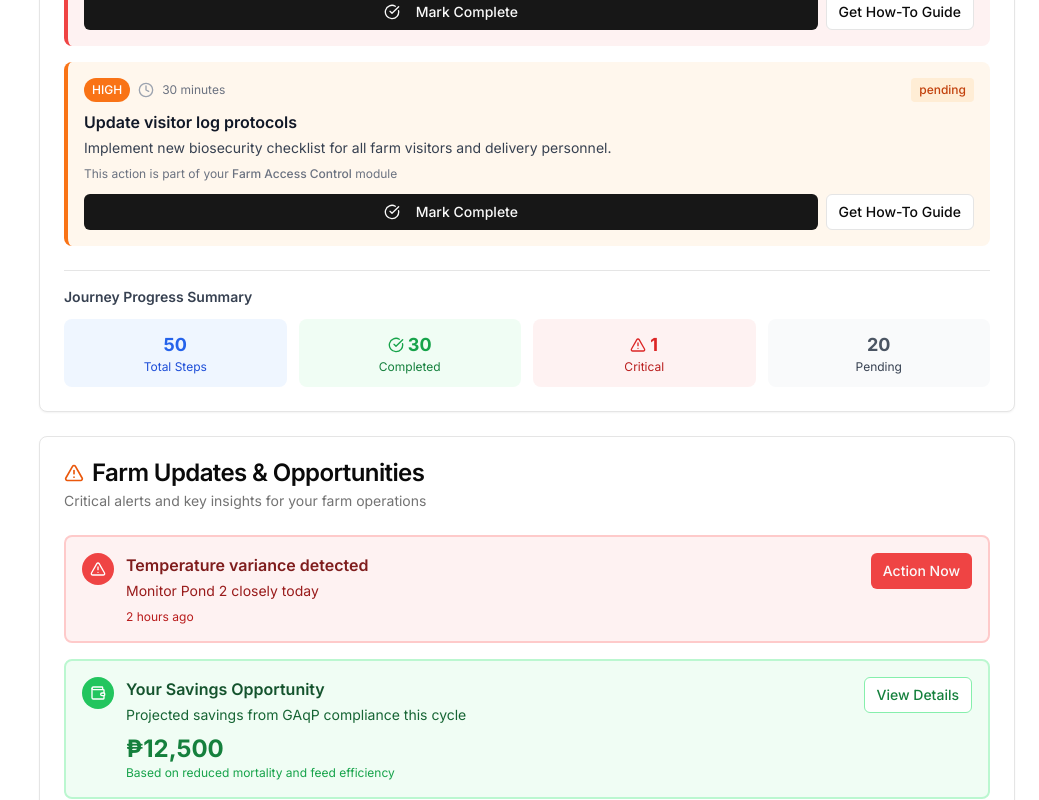
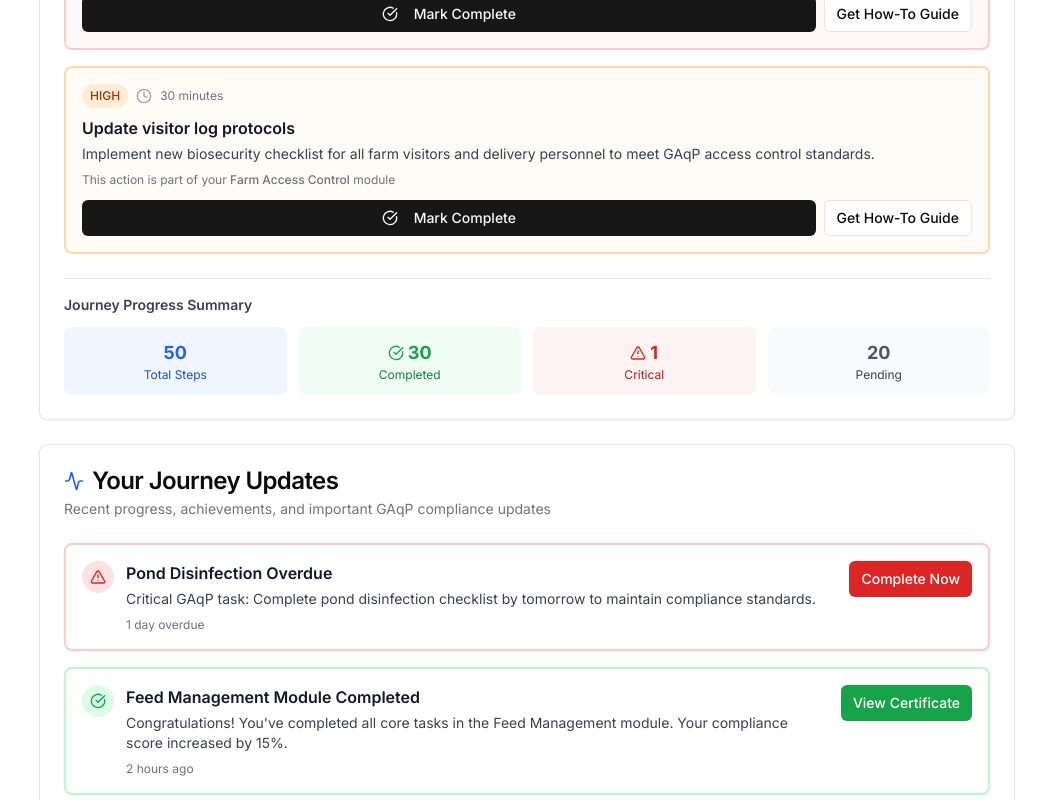
Before and after one commit to Web3-Iligan/LikAI, a Next.js app: page /dashboard in a window 1280 px wide. Shown: the part 1240-2040 px from the top of the page, without its empty margins (241-1280 px from the left). Built offline with nearby package versions, Linux system fonts and the light colour scheme.

Commit message:
Enhance DashboardOverview with updated task titles, improved alert system, and refined action hub for better user engagement and compliance tracking.

```diff
--- a/components/dashboard/dashboard-overview.tsx
+++ b/components/dashboard/dashboard-overview.tsx
@@ -6,6 +6,8 @@ import {
   Award,
   CheckCircle,
   Clock,
+  CloudRain,
+  DollarSign,
   Droplets,
   HeartHandshake,
   MapPin,
@@ -15,7 +17,6 @@ import {
   Target,
   Tractor,
   TrendingUp,
-  Wallet,
 } from "lucide-react";
 import Link from "next/link";
 import { useEffect, useState } from "react";
@@ -137,13 +138,13 @@ export function DashboardOverview() {
       id: 1,
       priority: "critical",
       status: "pending",
-      title: "Check water quality in Pond 3",
+      title: "Complete pond disinfection checklist",
       description:
-        "pH levels trending high (8.2). Test immediately and adjust to prevent stress on shrimp.",
-      estimatedTime: "15 minutes",
+        "Your pond preparation checklist is incomplete. Proper disinfection is critical for GAqP compliance and preventing disease outbreaks.",
+      estimatedTime: "45 minutes",
       moduleId: "pond-water-care",
       moduleName: "Pond & Water Care",
-      href: "/plan?task=water-quality-check",
+      href: "/plan?task=pond-disinfection",
       completed: false,
     },
     {
@@ -152,7 +153,7 @@ export function DashboardOverview() {
       status: "pending",
       title: "Update visitor log protocols",
       description:
-        "Implement new biosecurity checklist for all farm visitors and delivery personnel.",
+        "Implement new biosecurity checklist for all farm visitors and delivery personnel to meet GAqP access control standards.",
       estimatedTime: "30 minutes",
       moduleId: "farm-access-control",
       moduleName: "Farm Access Control",
@@ -164,11 +165,39 @@ export function DashboardOverview() {
   const [alerts] = useState([
     {
       id: 1,
-      type: "warning",
-      title: "Temperature variance detected",
-      description: "Monitor Pond 2 closely today",
+      type: "critical",
+      title: "Pond Disinfection Overdue",
+      description: "Critical GAqP task: Complete pond disinfection checklist by tomorrow to maintain compliance standards.",
+      timestamp: "1 day overdue",
+      href: "/plan?task=pond-disinfection",
+      actionText: "Complete Now",
+    },
+    {
+      id: 2,
+      type: "positive",
+      title: "Feed Management Module Completed",
+      description: "Congratulations! You've completed all core tasks in the Feed Management module. Your compliance score increased by 15%.",
       timestamp: "2 hours ago",
-      href: "/reports?alert=temperature",
+      href: "/plan?module=feed-management&view=certificate",
+      actionText: "View Certificate",
+    },
+    {
+      id: 3,
+      type: "opportunity",
+      title: "Cost Savings Identified",
+      description: "Based on your feed optimization practices, you could save ₹12,000 monthly by implementing recommended feeding schedules.",
+      timestamp: "3 hours ago",
+      href: "/plan?module=feed-management&view=savings",
+      actionText: "View Details",
+    },
+    {
+      id: 4,
+      type: "info",
+      title: "Phase 1 Nearing Completion",
+      description: "You're 85% through Phase 1 of your GAqP journey. Only 2 more tasks to complete this phase.",
+      timestamp: "1 day ago",
+      href: "/progress",
+      actionText: "View Progress",
     },
   ]);
 
@@ -442,10 +471,10 @@ export function DashboardOverview() {
         <CardHeader>
           <CardTitle className="flex items-center gap-2">
             <Target className="h-5 w-5 text-blue-600" />
-            Your Next Actions
+            Action Hub
           </CardTitle>
           <CardDescription>
-            Priority tasks to advance your GAqP certification journey
+            Priority tasks and progress summary for your GAqP certification journey
           </CardDescription>
         </CardHeader>
         <CardContent className="space-y-6">
@@ -454,25 +483,28 @@ export function DashboardOverview() {
             {nextActions.slice(0, 2).map(action => (
               <div
                 key={action.id}
-                className={`rounded-lg border-l-4 p-4 ${
+                className={`rounded-lg border-2 p-4 ${
                   action.priority === "critical"
-                    ? "border-red-500 bg-red-50"
+                    ? "border-red-200 bg-red-50/50"
                     : action.priority === "high"
-                      ? "border-orange-500 bg-orange-50"
-                      : "border-blue-500 bg-blue-50"
+                      ? "border-orange-200 bg-orange-50/50"
+                      : "border-blue-200 bg-blue-50/50"
                 }`}
               >
                 <div className="mb-2 flex items-center justify-between">
                   <div className="flex items-center space-x-2">
                     <span
-                      className={`rounded-full px-2 py-1 text-xs font-medium text-white ${
+                      className={`inline-flex items-center rounded-full px-2 py-1 text-xs font-medium ${
                         action.priority === "critical"
-                          ? "bg-red-500"
+                          ? "bg-red-100 text-red-800"
                           : action.priority === "high"
-                            ? "bg-orange-500"
-                            : "bg-blue-500"
+                            ? "bg-orange-100 text-orange-800"
+                            : "bg-blue-100 text-blue-800"
                       }`}
                     >
+                      {action.priority === "critical" && (
+                        <AlertTriangle className="mr-1 h-3 w-3" />
+                      )}
                       {action.priority.toUpperCase()}
                     </span>
                     <Clock className="h-4 w-4 text-gray-400" />
@@ -480,17 +512,6 @@ export function DashboardOverview() {
                       {action.estimatedTime}
                     </span>
                   </div>
-                  <span
-                    className={`rounded px-2 py-1 text-xs font-medium ${
-                      action.completed
-                        ? "bg-green-100 text-green-700"
-                        : action.status === "pending"
-                          ? "bg-orange-100 text-orange-700"
-                          : "bg-gray-100 text-gray-700"
-                    }`}
-                  >
-                    {action.completed ? "Completed" : action.status}
-                  </span>
                 </div>
 
                 <h4 className="mb-1 font-semibold text-gray-900">
@@ -563,82 +584,112 @@ export function DashboardOverview() {
         </CardContent>
       </Card>
 
-      {/* Alerts & Key Insights */}
+      {/* Journey Updates */}
       <Card>
         <CardHeader>
           <CardTitle className="flex items-center gap-2">
-            <AlertTriangle className="h-5 w-5 text-orange-600" />
-            Farm Updates & Opportunities
+            <Activity className="h-5 w-5 text-blue-600" />
+            Your Journey Updates
           </CardTitle>
           <CardDescription>
-            Critical alerts and key insights for your farm operations
+            Recent progress, achievements, and important GAqP compliance updates
           </CardDescription>
         </CardHeader>
         <CardContent>
           <div className="space-y-4">
-            {/* Critical Alerts */}
-            {alerts.map(alert => (
-              <div
-                key={alert.id}
-                className="rounded-lg border-2 border-red-200 bg-red-50 p-4"
-              >
+            {/* Dynamic Alerts */}
+            {alerts.map(alert => {
+              // Define card styling based on alert type
+              const cardStyles = {
+                critical: {
+                  containerClass: "rounded-lg border-2 border-red-200 bg-white p-4 shadow-sm",
+                  iconBg: "bg-red-100 text-red-600",
+                  icon: AlertTriangle,
+                  buttonVariant: "default" as const,
+                  buttonClass: "bg-red-600 text-white hover:bg-red-700",
+                  titleClass: "text-gray-900",
+                  descClass: "text-gray-700",
+                  timeClass: "text-gray-500",
+                },
+                warning: {
+                  containerClass: "rounded-lg border-2 border-orange-200 bg-white p-4 shadow-sm",
+                  iconBg: "bg-orange-100 text-orange-600",
+                  icon: CloudRain,
+                  buttonVariant: "default" as const,
+                  buttonClass: "bg-orange-600 text-white hover:bg-orange-700",
+                  titleClass: "text-gray-900",
+                  descClass: "text-gray-700",
+                  timeClass: "text-gray-500",
+                },
+                positive: {
+                  containerClass: "rounded-lg border-2 border-green-200 bg-white p-4 shadow-sm",
+                  iconBg: "bg-green-100 text-green-600",
+                  icon: CheckCircle,
+                  buttonVariant: "default" as const,
+                  buttonClass: "bg-green-600 text-white hover:bg-green-700",
+                  titleClass: "text-gray-900",
+                  descClass: "text-gray-700",
+                  timeClass: "text-gray-500",
+                },
+                opportunity: {
+                  containerClass: "rounded-lg border-2 border-blue-200 bg-white p-4 shadow-sm",
+                  iconBg: "bg-blue-100 text-blue-600",
+                  icon: DollarSign,
+                  buttonVariant: "default" as const,
+                  buttonClass: "bg-blue-600 text-white hover:bg-blue-700",
+                  titleClass: "text-gray-900",
+                  descClass: "text-gray-700",
+                  timeClass: "text-gray-500",
+                },
+                info: {
+                  containerClass: "rounded-lg border-2 border-purple-200 bg-white p-4 shadow-sm",
+                  iconBg: "bg-purple-100 text-purple-600",
+                  icon: TrendingUp,
+                  buttonVariant: "default" as const,
+                  buttonClass: "bg-purple-600 text-white hover:bg-purple-700",
+                  titleClass: "text-gray-900",
+                  descClass: "text-gray-700",
+                  timeClass: "text-gray-500",
+                },
+              };
+
+              const style = cardStyles[alert.type as keyof typeof cardStyles];
+              const IconComponent = style.icon;
+
+              return (
+                <div key={alert.id} className={style.containerClass}>
                   <div className="flex items-start space-x-3">
-                  <div className="flex h-8 w-8 flex-shrink-0 items-center justify-center rounded-full bg-red-500">
-                    <AlertTriangle className="h-4 w-4 text-white" />
+                    <div className={`flex h-8 w-8 flex-shrink-0 items-center justify-center rounded-full ${style.iconBg}`}>
+                      <IconComponent className="h-4 w-4" />
                     </div>
                     <div className="min-w-0 flex-1">
-                    <h4 className="font-semibold text-red-900">
+                      <h4 className={`font-semibold ${style.titleClass}`}>
                         {alert.title}
                       </h4>
-                    <p className="mt-1 text-sm text-red-800">
+                      <p className={`mt-1 text-sm ${style.descClass}`}>
                         {alert.description}
                       </p>
-                    <p className="mt-2 text-xs text-red-700">
+                      <p className={`mt-2 text-xs ${style.timeClass}`}>
                         {alert.timestamp}
-                    </p>
-                  </div>
-                  <Button size="sm" variant="destructive" asChild>
-                    <Link href={alert.href}>Action Now</Link>
-                  </Button>
-                </div>
-              </div>
-            ))}
-
-            {/* Savings Opportunity */}
-            <div className="rounded-lg border-2 border-green-200 bg-green-50 p-4">
-              <div className="flex items-start space-x-3">
-                <div className="flex h-8 w-8 flex-shrink-0 items-center justify-center rounded-full bg-green-500">
-                  <Wallet className="h-4 w-4 text-white" />
-                </div>
-                <div className="min-w-0 flex-1">
-                  <h4 className="font-semibold text-green-900">
-                    Your Savings Opportunity
-                  </h4>
-                  <p className="mt-1 text-sm text-green-800">
-                    Projected savings from GAqP compliance this cycle
-                  </p>
-                  <p className="mt-2 text-2xl font-bold text-green-700">
-                    ₱12,500
-                  </p>
-                  <p className="text-xs text-green-600">
-                    Based on reduced mortality and feed efficiency
                       </p>
                     </div>
                     <Button
                       size="sm"
-                  variant="outline"
-                  className="border-green-300 text-green-700 hover:bg-green-100"
+                      variant={style.buttonVariant}
+                      className={style.buttonClass}
                       asChild
                     >
-                  <Link href="/resources">View Details</Link>
+                      <Link href={alert.href}>{alert.actionText}</Link>
                     </Button>
                   </div>
                 </div>
+              );
+            })}
 
             {/* View All Button */}
             <div className="flex justify-center pt-2">
               <Button variant="outline" size="sm" asChild>
-                <Link href="/reports">View All Alerts & Insights</Link>
+                <Link href="/reports">View All Updates</Link>
               </Button>
             </div>
           </div>
```
Lines whose indentation alone changed are shown as unchanged.
